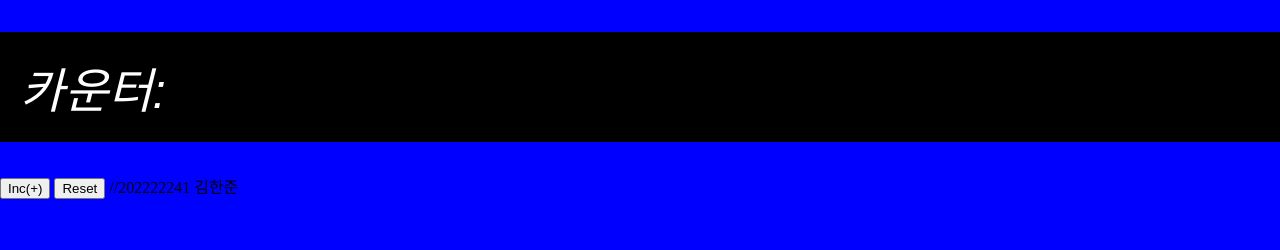
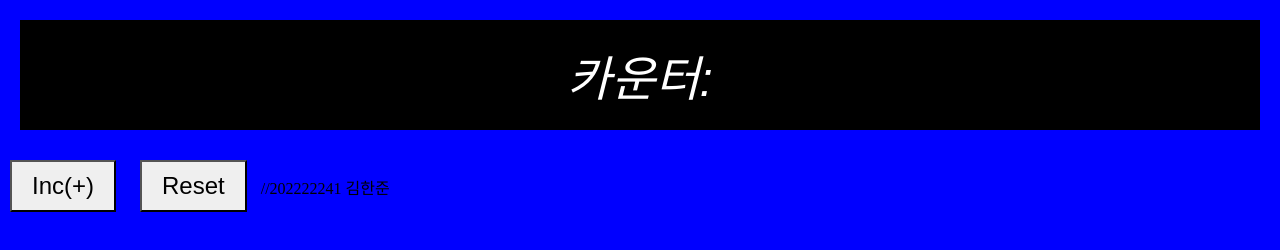
Before and after one commit to EmiFukuju/My-Tomorrow-Your-Yesterday, a plain HTML site: page day06/카운터.html in a window 1280 px wide. Drawn offline with Linux system fonts and the light colour scheme.

Commit message:
카운터

```diff
--- a/day06/카운터.html
+++ b/day06/카운터.html
@@ -17,7 +17,19 @@
             font-style: italic;
             font-weight: 500;
             background-color: black;
+            background-size: cover;
+            text-align: center;
+            background-position: center;
+            margin: 20px;
             padding: 20px;
+
+        }
+        #btn-inc, #btn-reset {
+            font-size: 24px;
+            margin: 10px;
+            padding: 10px 20px;
+            cursor: pointer;
+            background-position: center;
         }
     </style>
 
```
